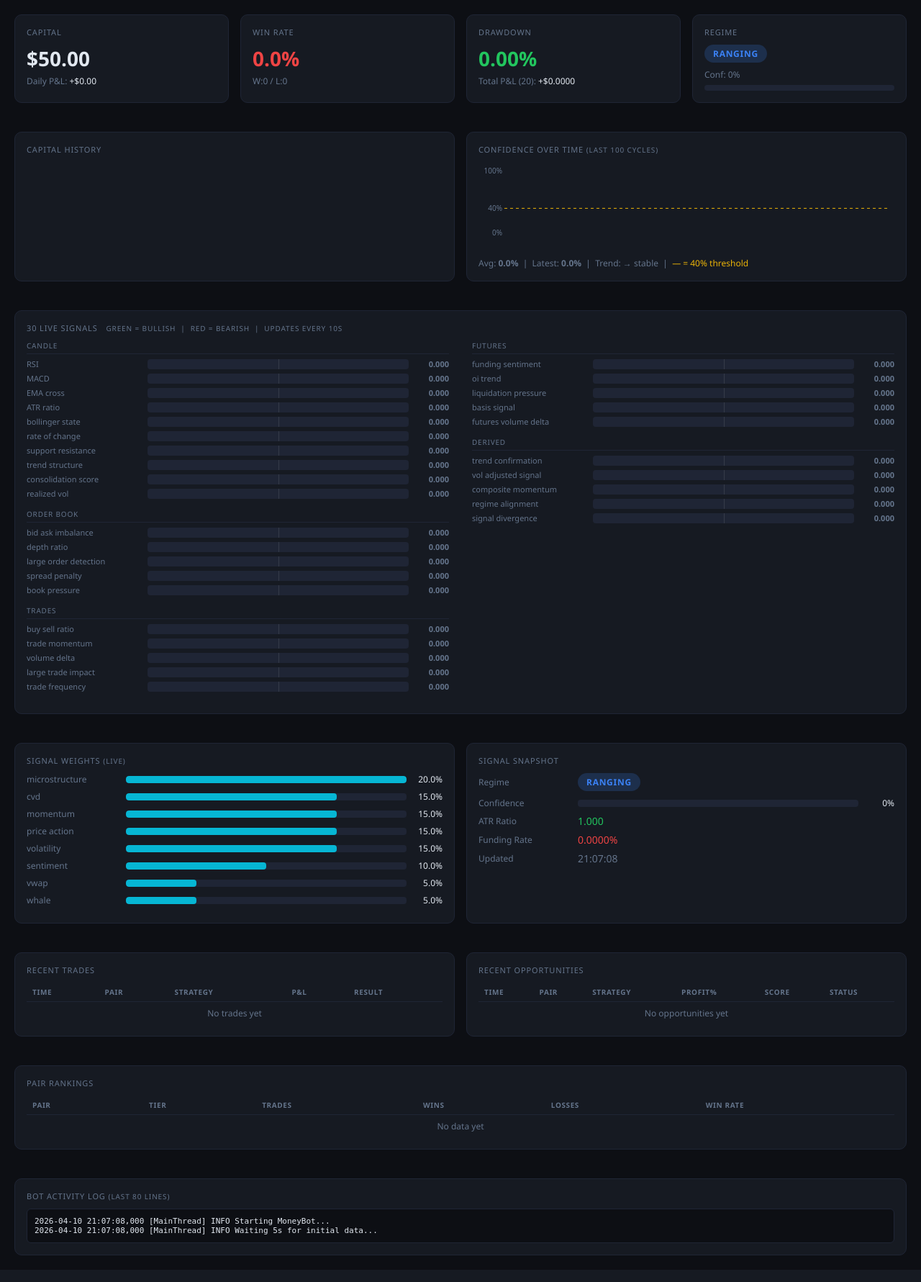
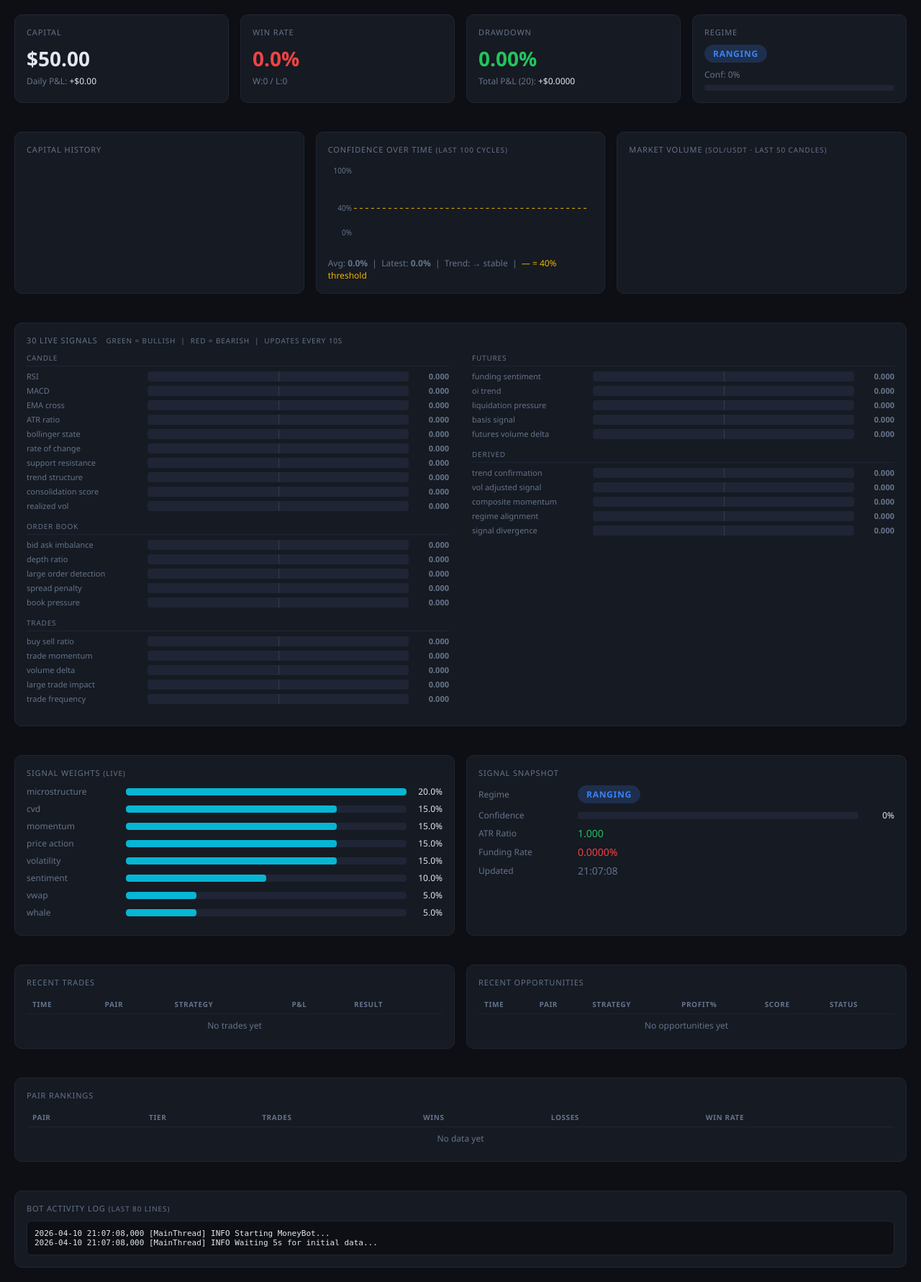
Before and after one commit to HJB-2000/MoneyBot, a Flask app: page / in a window 1280 px wide. Shown: the part 66-1847 px from the top of the page at 72% size. Run offline with Flask 3, Linux system fonts and the light colour scheme; data comes from the database, SQL or seed files in the repository; data that the repository does not hold is empty; parts of the project's set-up code (start-up, migrations or seed data) failed here and were passed over.

Commit message:
Add volume chart, fix funding threshold, fix VWAP tz, wire derived signals
Signal fixes:
- funding_rate: threshold >= 0.001 (was strictly >, excluded the boundary)
- _calc_vwap: detect candle tz at runtime, avoid tz-naive/tz-aware crash
- regime_persistence: master_engine tracks _regime_cycle_count and passes it
- btc_correlation_momentum: fetch BTC candles, pass btc_roc + pair_btc_corr=0.82
- FuturesSignals.calculate(): now receives correct liquidations (not trades)
- All 164 unit tests passing

Dashboard:
- Volume bar chart (last 50 candles): green=bullish, red=bearish, yellow=spike
- Shows avg line, spike count, latest vs avg volume stats
- Chart polls every 15s from new /api/volume endpoint
- Charts now 3-column row: Capital | Confidence | Volume
- master_engine writes live_market.json each cycle for volume data

Co-Authored-By: Claude Sonnet 4.6 <noreply@anthropic.com>

```diff
--- a/brain/master_engine.py
+++ b/brain/master_engine.py
@@ -123,6 +123,8 @@ class MasterEngine:
         self._current_regime: str = "CHOPPY"
         self._current_route = None
         self._current_signals_30: dict = {}   # the 30 Bayesian signals
+        self._regime_cycle_count: int = 0     # consecutive cycles with same regime
+        self._btc_roc: float = 0.0            # BTC 1h rate of change
 
     # ------------------------------------------------------------------ #
     #  Startup                                                             #
@@ -230,6 +232,12 @@ class MasterEngine:
         regime = self.regime_detector.classify(scores, combiner_result, self.signals_map)
         route = self.router.route(regime, combiner_result.confidence)
 
+        # Track regime persistence
+        if regime == self._current_regime:
+            self._regime_cycle_count += 1
+        else:
+            self._regime_cycle_count = 0
+
         self._current_signals = scores
         self._current_signal_objects = dict(self.signals_map)
         self._current_signal_objects["_combiner_result"] = combiner_result
@@ -239,6 +247,16 @@ class MasterEngine:
         self._current_regime = regime
         self._current_route = route
 
+        # BTC rate of change (1h proxy using last 12 x 5m candles)
+        try:
+            btc_candles = mr.get_candles("BTC/USDT", timeframe="5m", limit=20)
+            if btc_candles is not None and len(btc_candles) >= 12:
+                c0 = float(btc_candles["close"].iloc[-12])
+                c1 = float(btc_candles["close"].iloc[-1])
+                self._btc_roc = (c1 - c0) / c0 if c0 > 0 else 0.0
+        except Exception:
+            pass
+
         # Compute 30 Bayesian signals
         try:
             c_scores = self._candle_sig.calculate(candles)
@@ -247,15 +265,33 @@ class MasterEngine:
             t_scores = self._trade_sig.calculate(trades or [], candles)
             f_scores = self._futures_sig.calculate(funding, oi, liquidations,
                                                    candles, oi_1h_ago=oi_1h_ago)
-            d_scores = self._derived_sig.calculate(c_scores, t_scores)
+            d_scores = self._derived_sig.calculate(
+                c_scores, t_scores,
+                regime_cycles=self._regime_cycle_count,
+                btc_roc=self._btc_roc,
+                pair_btc_corr=0.82,  # SOL/BTC correlation — high but not 1.0
+            )
             self._current_signals_30 = {**c_scores, **ob_scores,
                                         **t_scores, **f_scores, **d_scores}
             # Write to file so dashboard can read live signal values
             try:
                 import json as _json
-                _sig_path = os.path.join(os.path.dirname(os.path.dirname(os.path.abspath(__file__))), "data", "live_signals_30.json")
-                with open(_sig_path, "w") as _f:
+                _data_dir = os.path.join(os.path.dirname(os.path.dirname(os.path.abspath(__file__))), "data")
+                # Write live signal scores
+                with open(os.path.join(_data_dir, "live_signals_30.json"), "w") as _f:
                     _json.dump(self._current_signals_30, _f)
+                # Write live market candles (last 50) for volume chart
+                if candles is not None and len(candles) >= 1:
+                    _candle_rows = []
+                    for _, row in candles.tail(50).iterrows():
+                        _candle_rows.append({
+                            "ts":     str(row["timestamp"])[:19],
+                            "open":   float(row["open"]),
+                            "close":  float(row["close"]),
+                            "volume": float(row["volume"]),
+                        })
+                    with open(os.path.join(_data_dir, "live_market.json"), "w") as _f:
+                        _json.dump({"candles": _candle_rows, "symbol": sym}, _f)
             except Exception:
                 pass
         except Exception as e:
--- a/dashboard/app.py
+++ b/dashboard/app.py
@@ -211,6 +211,16 @@ def create_app() -> Flask:
         m, s = divmod(rem, 60)
         return jsonify({"seconds": secs, "display": f"{h:02d}:{m:02d}:{s:02d}"})
 
+    @app.route("/api/volume")
+    def volume():
+        live_market = ROOT / "data" / "live_market.json"
+        if live_market.exists() and live_market.stat().st_size > 0:
+            try:
+                return jsonify(json.loads(live_market.read_text()))
+            except Exception:
+                pass
+        return jsonify({"candles": []})
+
     @app.route("/api/signals30")
     def signals30():
         if LIVE_SIGNALS_30.exists() and LIVE_SIGNALS_30.stat().st_size > 0:
--- a/dashboard/templates/index.html
+++ b/dashboard/templates/index.html
@@ -160,8 +160,8 @@
   </div>
 </div>
 
-<!-- Capital + Confidence charts -->
-<div class="grid grid-2">
+<!-- Capital + Confidence + Volume charts -->
+<div class="grid grid-3">
   <div class="card">
     <div class="card-title">Capital History</div>
     <canvas id="cap-chart"></canvas>
@@ -170,6 +170,11 @@
     <div class="card-title">Confidence Over Time <span style="color:var(--muted);font-size:10px">(last 100 cycles)</span></div>
     <canvas id="conf-chart" style="width:100%;height:120px"></canvas>
     <div id="conf-stats" style="margin-top:8px;font-size:12px;color:var(--muted)"></div>
+  </div>
+  <div class="card">
+    <div class="card-title">Market Volume <span style="color:var(--muted);font-size:10px" id="vol-symbol">(SOL/USDT · last 50 candles)</span></div>
+    <canvas id="vol-chart" style="width:100%;height:120px"></canvas>
+    <div id="vol-stats" style="margin-top:8px;font-size:12px;color:var(--muted)"></div>
   </div>
 </div>
 
@@ -575,6 +580,75 @@ function drawConfChart(canvas, data) {
   ctx.fillText('0%',   pad.l - 3, pad.t + ch);
 }
 
+// ── volume bar chart ───────────────────────────────────────────────────────
+function drawVolChart(canvas, candles) {
+  if (!candles || !candles.length) return;
+  const ctx = canvas.getContext('2d');
+  const dpr = window.devicePixelRatio || 1;
+  const W = canvas.offsetWidth, H = canvas.offsetHeight;
+  canvas.width = W * dpr; canvas.height = H * dpr;
+  ctx.scale(dpr, dpr);
+
+  const vols = candles.map(c => c.volume);
+  const closes = candles.map(c => c.close);
+  const opens = candles.map(c => c.open);
+  const maxVol = Math.max(...vols) || 1;
+  const avgVol = vols.reduce((a,b)=>a+b,0) / vols.length;
+
+  const pad = { t: 8, b: 20, l: 42, r: 8 };
+  const cw = W - pad.l - pad.r, ch = H - pad.t - pad.b;
+  const barW = Math.max(1, cw / candles.length - 1);
+
+  ctx.clearRect(0, 0, W, H);
+
+  // Avg volume line
+  const avgY = pad.t + ch - (avgVol / maxVol) * ch;
+  ctx.setLineDash([3, 3]);
+  ctx.strokeStyle = '#eab308'; ctx.lineWidth = 1;
+  ctx.beginPath(); ctx.moveTo(pad.l, avgY); ctx.lineTo(pad.l + cw, avgY); ctx.stroke();
+  ctx.setLineDash([]);
+
+  candles.forEach((c, i) => {
+    const x = pad.l + (i / candles.length) * cw;
+    const h = (c.volume / maxVol) * ch;
+    const y = pad.t + ch - h;
+    const isGreen = c.close >= c.open;
+    const isSpike = c.volume > avgVol * 2;
+    ctx.fillStyle = isSpike
+      ? (isGreen ? 'rgba(234,179,8,.9)' : 'rgba(239,68,68,.9)')   // spike = yellow/red
+      : (isGreen ? 'rgba(34,197,94,.6)' : 'rgba(239,68,68,.4)');  // normal = green/red
+    ctx.fillRect(x, y, Math.max(barW, 1), h);
+  });
+
+  // Y labels
+  ctx.fillStyle = '#64748b'; ctx.font = '10px system-ui'; ctx.textAlign = 'right';
+  const fmt = v => v >= 1e6 ? (v/1e6).toFixed(1)+'M' : v >= 1e3 ? (v/1e3).toFixed(0)+'K' : v.toFixed(0);
+  ctx.fillText(fmt(maxVol), pad.l - 3, pad.t + 10);
+  ctx.fillText(fmt(avgVol), pad.l - 3, avgY + 4);
+}
+
+async function updateVolume() {
+  try {
+    const res = await fetch('/api/volume');
+    const d = await res.json();
+    const candles = d.candles || [];
+    if (!candles.length) return;
+
+    drawVolChart(document.getElementById('vol-chart'), candles);
+
+    const vols = candles.map(c => c.volume);
+    const avg = vols.reduce((a,b)=>a+b,0) / vols.length;
+    const latest = vols[vols.length - 1];
+    const spikes = vols.filter(v => v > avg * 2).length;
+    const spikeColor = spikes > 3 ? 'var(--red)' : spikes > 0 ? 'var(--yellow)' : 'var(--green)';
+    document.getElementById('vol-stats').innerHTML =
+      `Avg: <strong>${latest > 1e6 ? (avg/1e6).toFixed(2)+'M' : (avg/1e3).toFixed(1)+'K'}</strong> &nbsp;|&nbsp; ` +
+      `Latest: <strong>${latest > 1e6 ? (latest/1e6).toFixed(2)+'M' : (latest/1e3).toFixed(1)+'K'}</strong> &nbsp;|&nbsp; ` +
+      `Spikes: <span style="color:${spikeColor}">${spikes}</span> &nbsp;|&nbsp; ` +
+      `<span style="color:var(--yellow)">— = avg</span>`;
+  } catch(e) {}
+}
+
 // ── boot ────────────────────────────────────────────────────────────────────
 fetchUptime();
 setInterval(fetchUptime, 60000);   // re-sync server uptime every minute
@@ -586,6 +660,9 @@ setInterval(update, 5000);
 updateAll();
 setInterval(updateAll, 10000);
 
+updateVolume();
+setInterval(updateVolume, 15000);
+
 window.addEventListener('resize', () => {
   fetch('/api/status').then(r=>r.json()).then(d=>{
     const pts = d.capital.history.map(h=>h.balance);
@@ -594,6 +671,9 @@ window.addEventListener('resize', () => {
   fetch('/api/confidence').then(r=>r.json()).then(d=>{
     if (d.history && d.history.length) drawConfChart(document.getElementById('conf-chart'), d.history);
   }).catch(()=>{});
+  fetch('/api/volume').then(r=>r.json()).then(d=>{
+    if (d.candles && d.candles.length) drawVolChart(document.getElementById('vol-chart'), d.candles);
+  }).catch(()=>{});
 });
 </script>
 </body>
```
Also changed, not shown: signals/group_futures.py (+9 -5 lines).
